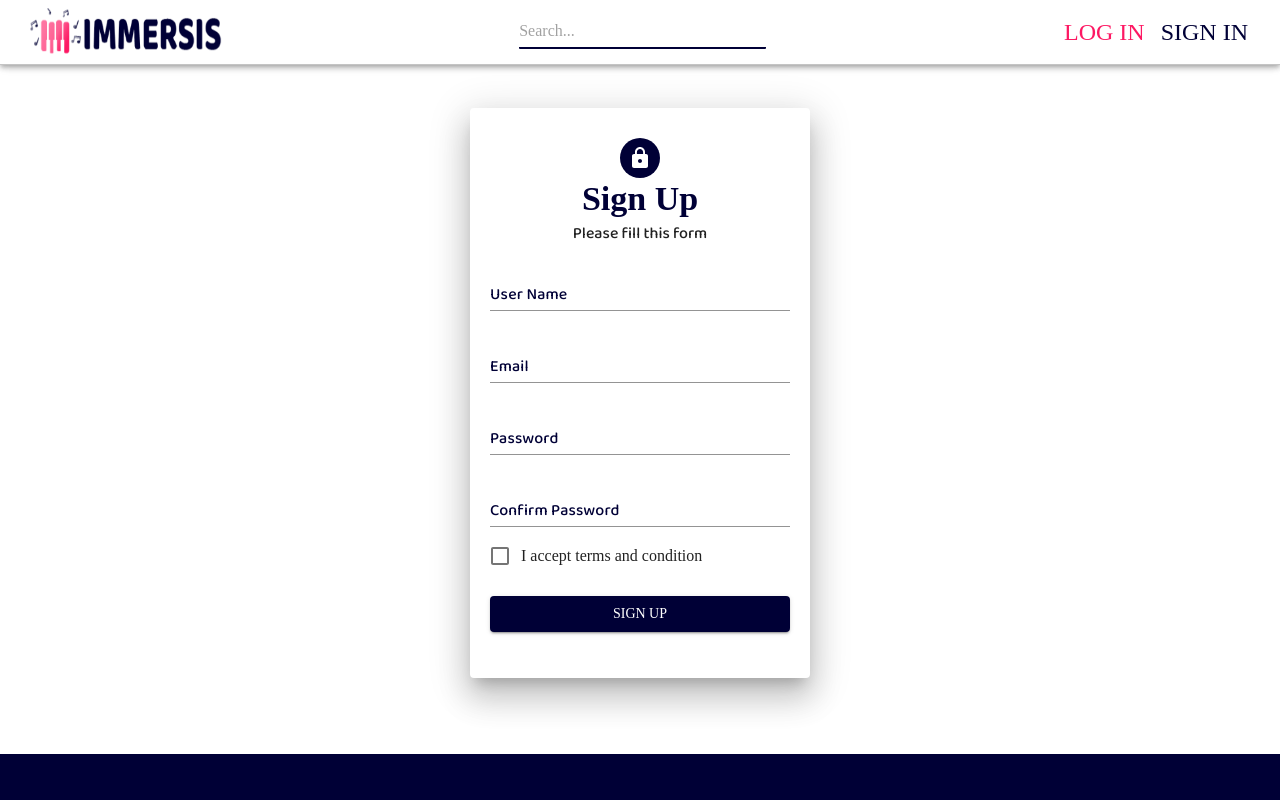
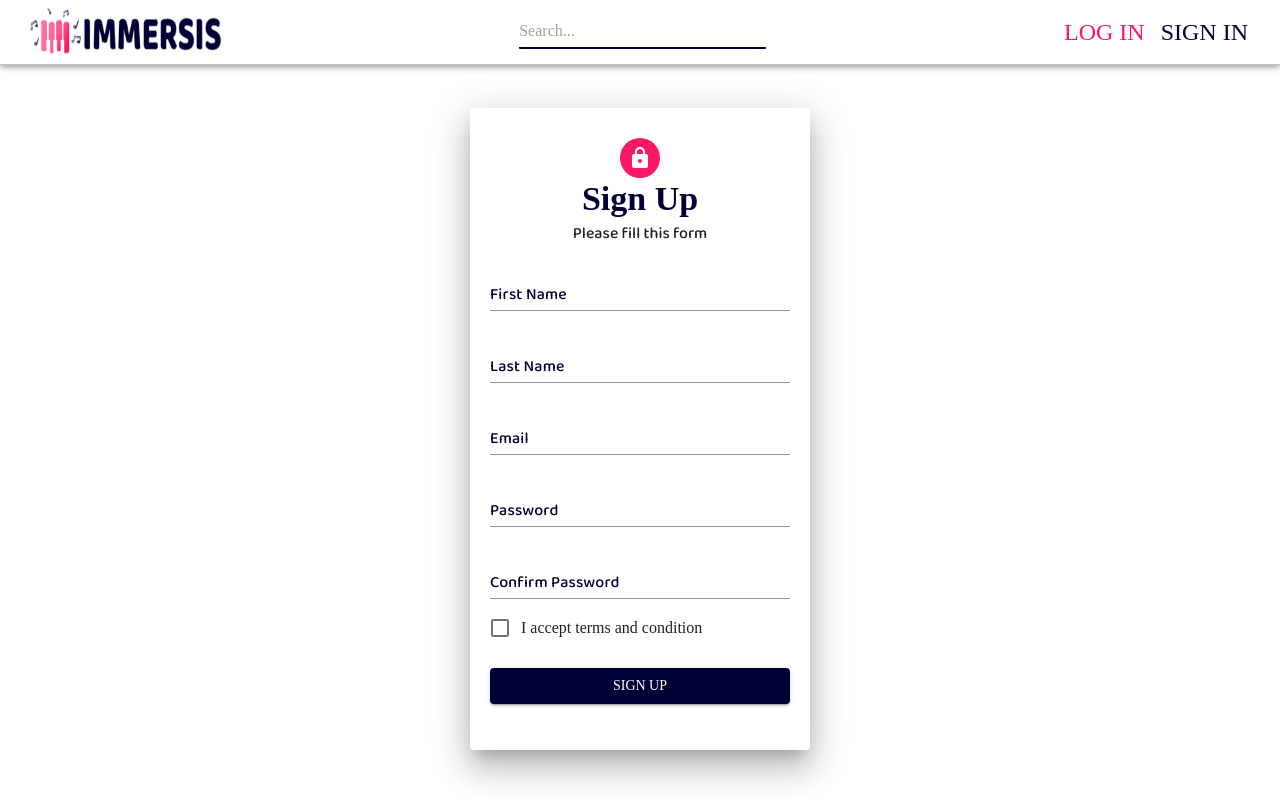
Before and after one commit to pesto-students/song-finder-frontend-f3-beta-2, a React (Create React App) app: page /signup in a window 1280 px wide. Shown: the top 800 px of the page. Built offline with nearby package versions, Linux system fonts and the light colour scheme; a web font is replaced by a local one.

Commit message:
SignUp[Base url change to local host  ]

```diff
--- a/package.json
+++ b/package.json
@@ -9,6 +9,7 @@
         "@material-ui/icons": "^4.11.2",
         "@material-ui/styles": "^4.11.4",
         "@mui/icons-material": "^5.2.5",
+        "@mui/lab": "^5.0.0-alpha.64",
         "@mui/material": "^5.2.7",
         "@testing-library/jest-dom": "^5.16.1",
         "@testing-library/react": "^12.1.2",
@@ -16,7 +17,7 @@
         "axios": "^0.24.0",
         "react": "^17.0.2",
         "react-dom": "^17.0.2",
-        "react-hook-form": "^6.15.1",
+        "react-hook-form": "^6.15.8",
         "react-redux": "^7.2.6",
         "react-router-dom": "^6.2.1",
         "react-scripts": "5.0.0",
--- a/src/components/UI/SignUp.js
+++ b/src/components/UI/SignUp.js
@@ -9,11 +9,16 @@ import {
 } from '@material-ui/core';
 import Button from '@material-ui/core/Button';
 import { makeStyles } from '@material-ui/styles';
+import CloseIcon from '@mui/icons-material/Close';
 import LockIcon from '@mui/icons-material/Lock';
 import { Box, TextField } from '@mui/material';
 import Avatar from '@mui/material/Avatar';
 import FormControl from '@mui/material/FormControl';
+import IconButton from '@mui/material/IconButton';
+import Snackbar from '@mui/material/Snackbar';
+import axios from 'axios';
 import React from 'react';
+import { useNavigate } from 'react-router-dom';
 import { useForm } from 'react-hook-form';
 import colors from '../../colors';
 
@@ -23,7 +28,7 @@ const useStyles = makeStyles(() => ({
             borderBottom: `2px solid ${colors.secondColor}`
         },
         '& .MuiInput-underline:hover:before': {
-            borderBottom: '2px solid rgba(0, 0, 54, .7) !important'
+            borderBottom: `2px solid ${colors.secondColor} !important`
         }
     },
 
@@ -33,40 +38,72 @@ const useStyles = makeStyles(() => ({
         margin: '20px auto'
     },
     button: {
-        backgroundColor: '#000036',
-        color: '#fff',
+        backgroundColor: colors.secondaryColor,
+        color: colors.whiteColor,
         margin: '1rem 0',
         '&:hover': {
-            backgroundColor: 'rgba(0, 0, 54, .9) !important'
+            backgroundColor: `${colors.background.hoverButtonColor} !important`
         }
     },
     h4: {
-        color: '#000036',
+        color: colors.secondaryColor,
         fontWeight: '700'
     },
     Avatar: {
-        backgroundColor: '#000036 !important'
+        backgroundColor: `${colors.primaryColor} !important`
     }
 }));
 
 function SignUp() {
     const classes = useStyles();
     const { register, handleSubmit, errors } = useForm();
+    const [open, setOpen] = React.useState(false);
+    const [message, setMessage] = React.useState('');
+    const navigate = useNavigate();
+
+    const handleClose = (event, reason) => {
+        if (reason === 'clickaway') {
+            return;
+        }
+
+        setOpen(false);
+    };
+    const action = (
+        <>
+            <Button color="secondary" size="small" onClick={handleClose}>
+                UNDO
+            </Button>
+            <IconButton
+                size="small"
+                aria-label="close"
+                color="inherit"
+                onClick={handleClose}
+            >
+                <CloseIcon fontSize="small" />
+            </IconButton>
+        </>
+    );
+
     const onSubmit = (data) => {
-        console.log(data);
-        fetch('https://api-immersis.herokuapp.com/auth', {
-            method: 'POST',
-            body: JSON.stringify({
-                firstName: data.UserName,
-                lastName: 'Blaze',
-                email: data.Email,
-                password: data.Password,
-                confirmPassword: data.ConfirmPassword
-            }),
-            headers: {
-                'Content-Type': 'application/json'
-            }
-        });
+        axios
+            .post('https://api-immersis.herokuapp.com/auth', data)
+            .then((res) => {
+                const Response = res.data;
+                console.log('Response is:', Response);
+                if (Response.success) {
+                    setOpen(true);
+                    setMessage(Response.message);
+                    setTimeout(() => {
+                        navigate('/login');
+                    }, 6000);
+                } else {
+                    setOpen(true);
+                    setMessage(Response.message);
+                    setTimeout(() => {
+                        navigate('/login');
+                    }, 6000);
+                }
+            });
     };
     return (
         <Box sx={{ p: 1, mt: 10, mb: 5 }} className={classes.root}>
@@ -101,20 +138,47 @@ function SignUp() {
                                 }}
                                 InputLabelProps={{
                                     style: {
-                                        color: '#000036',
+                                        color: colors.secondaryColor,
                                         fontFamily: "'Baloo Da 2', cursive"
                                     }
                                 }}
-                                label="User Name"
+                                label="First Name"
                                 margin="normal"
                                 variant="standard"
                                 placeholder="Enter Your UserName"
-                                name="UserName"
+                                name="firstName"
                                 inputRef={register({
-                                    required: 'User Name is Required'
+                                    required: 'First Name is Required'
                                 })}
-                                error={errors.UserName}
-                                helperText={errors.UserName?.message}
+                                error={errors.firstName}
+                                helperText={errors.firstName?.message}
+                                type="text"
+                            />
+                            <TextField
+                                className={classes.inputRoot}
+                                fullWidth
+                                inputProps={{
+                                    style: {
+                                        fontFamily: "'Baloo Da 2', cursive "
+                                    }
+                                }}
+                                InputLabelProps={{
+                                    style: {
+                                        color: colors.secondaryColor,
+                                        fontFamily: "'Baloo Da 2', cursive"
+                                    }
+                                }}
+                                label="Last Name"
+                                margin="normal"
+                                variant="standard"
+                                placeholder="Enter Your UserName"
+                                name="lastName"
+                                inputRef={register({
+                                    required: 'Last Name is Required'
+                                })}
+                                error={errors.lastName}
+                                helperText={errors.lastName?.message}
+                                type="text"
                             />
 
                             {/* Email field */}
@@ -128,7 +192,7 @@ function SignUp() {
                                 }}
                                 InputLabelProps={{
                                     style: {
-                                        color: '#000036',
+                                        color: colors.secondaryColor,
                                         fontFamily: "'Baloo Da 2', cursive"
                                     }
                                 }}
@@ -136,12 +200,13 @@ function SignUp() {
                                 margin="normal"
                                 label="Email"
                                 placeholder="name@domain.com"
-                                name="Email"
+                                name="email"
+                                type="email"
                                 inputRef={register({
                                     required: 'Email is Required'
                                 })}
-                                error={errors.Email}
-                                helperText={errors.Email?.message}
+                                error={errors.email}
+                                helperText={errors.email?.message}
                             />
 
                             {/* Password Field */}
@@ -159,16 +224,17 @@ function SignUp() {
                                 }}
                                 InputLabelProps={{
                                     style: {
-                                        color: '#000036',
+                                        color: colors.secondaryColor,
                                         fontFamily: "'Baloo Da 2', cursive"
                                     }
                                 }}
-                                name="Password"
+                                name="password"
                                 inputRef={register({
                                     required: 'Password is Required'
                                 })}
-                                error={errors.Password}
-                                helperText={errors.Password?.message}
+                                error={errors.password}
+                                helperText={errors.password?.message}
+                                type="password"
                             />
 
                             <TextField
@@ -181,7 +247,7 @@ function SignUp() {
                                 }}
                                 InputLabelProps={{
                                     style: {
-                                        color: '#000036',
+                                        color: colors.secondaryColor,
                                         fontFamily: "'Baloo Da 2', cursive"
                                     }
                                 }}
@@ -189,12 +255,13 @@ function SignUp() {
                                 placeholder="Confirm Password"
                                 variant="standard"
                                 label="Confirm Password"
-                                name="ConfirmPassword"
+                                name="confirmPassword"
                                 inputRef={register({
                                     required: 'Confirm Password is required'
                                 })}
-                                error={errors.ConfirmPassword}
-                                helperText={errors.ConfirmPassword?.message}
+                                error={errors.confirmPassword}
+                                helperText={errors.confirmPassword?.message}
+                                type="password"
                             />
                             <FormControl error={Boolean(errors.tnc)}>
                                 <FormControlLabel
@@ -226,6 +293,16 @@ function SignUp() {
                         </form>
                     </Paper>
                 </Grid>
+
+                <Snackbar
+                    open={open}
+                    autoHideDuration={6000}
+                    onClose={handleClose}
+                    message={message}
+                    action={action}
+                    severity="success"
+                    anchorOrigin={{ vertical: 'top', horizontal: 'right' }}
+                />
             </Container>
         </Box>
     );
```
